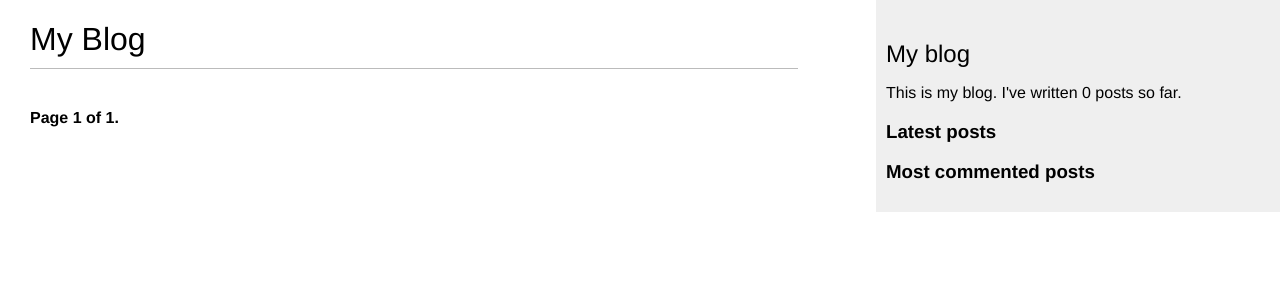
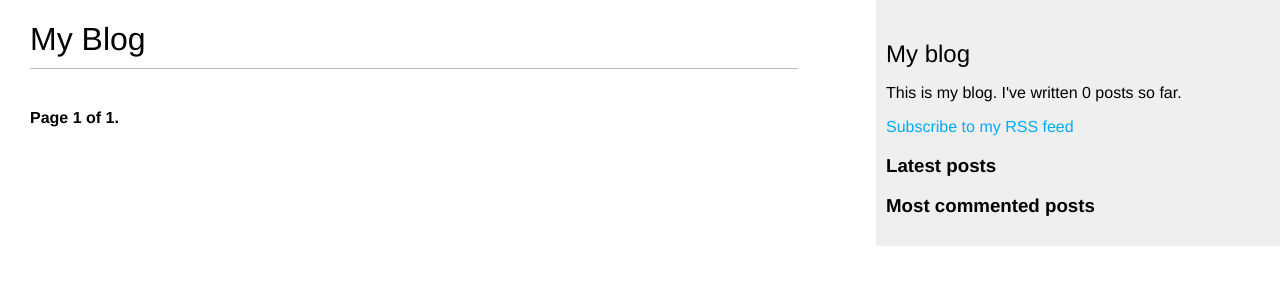
Before and after one commit to likelion-backend-6th/DjangoProject_ChoiSeonWoo, a Django app: page /blog/ in a window 1280 px wide. Shown: the top 300 px of the page. Run offline with Django 3.2, Linux system fonts and the light colour scheme; data that the repository does not hold is empty; parts of the project's set-up code (start-up, migrations or seed data) failed here and were passed over.

Commit message:
blog/base.html - post_feed 링크 추가

```diff
--- a/templates/blog/base.html
+++ b/templates/blog/base.html
@@ -23,6 +23,11 @@
             This is my blog.
             I've written {% total_posts %} posts so far.
         </p>
+        <p>
+            <a href="{% url 'blog:post_feed' %}">
+                Subscribe to my RSS feed
+            </a>
+        </p>
         <h3>Latest posts</h3>
         {% show_latest_posts 3 %}
         <h3>Most commented posts</h3>
```
